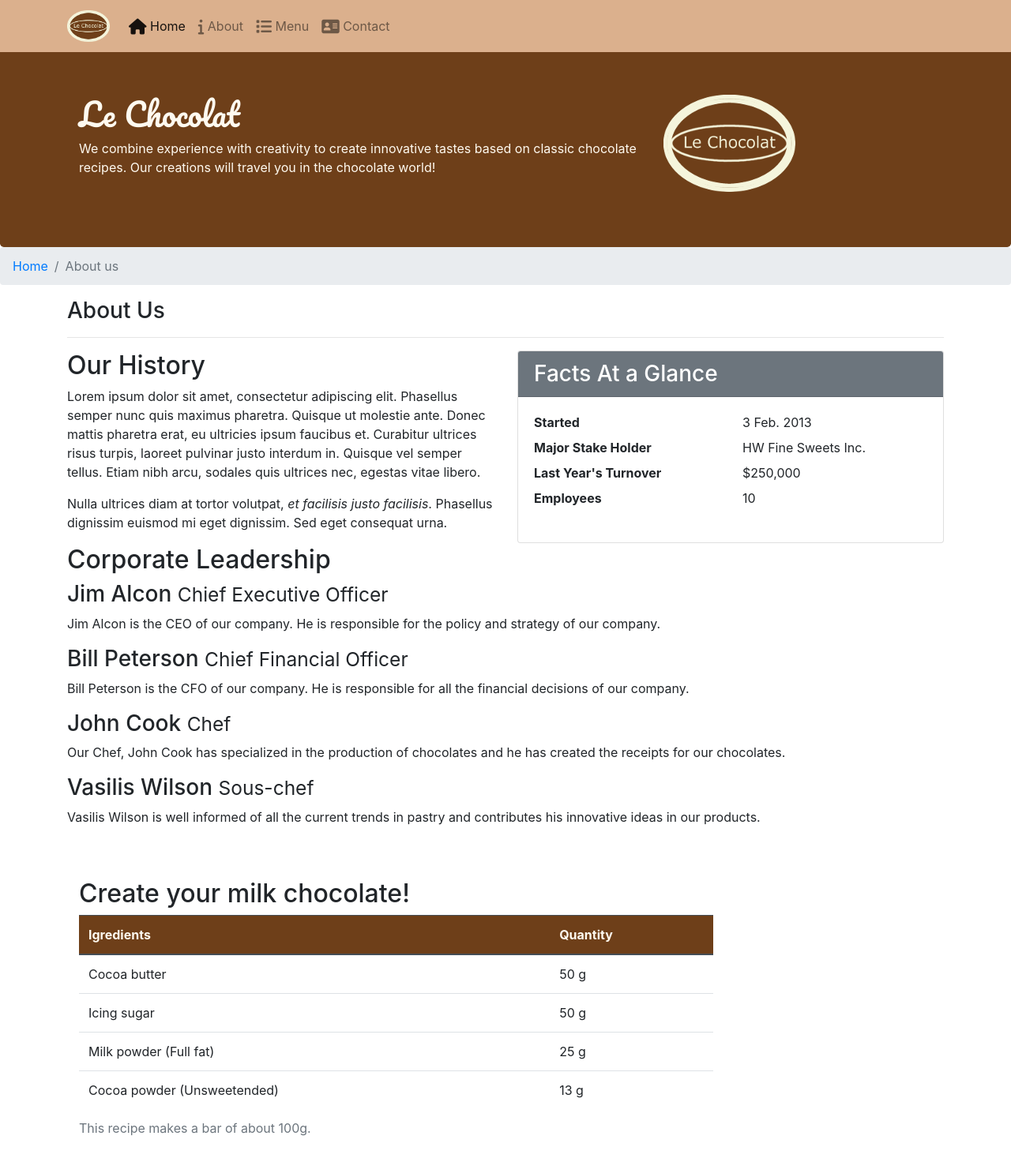
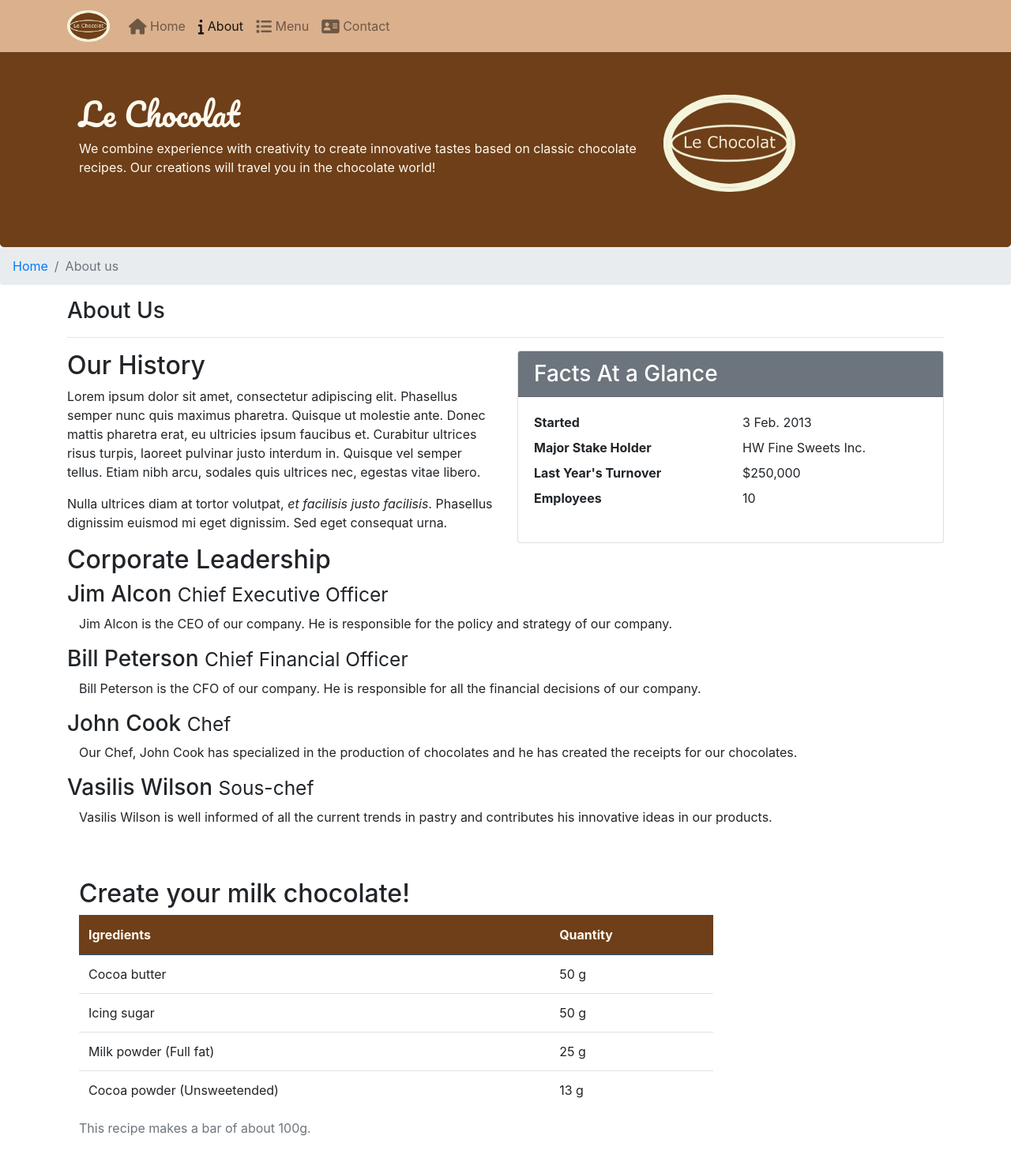
Before and after one commit to charap199/lechocolat, a plain HTML site: page aboutus.html in a window 1280 px wide. Shown: the top 1472 px of the page at 79% size. Drawn offline with nearby package versions, Linux system fonts and the light colour scheme.

Commit message:
Bootstrap Assignment 1 Task 3

```diff
--- a/aboutus.html
+++ b/aboutus.html
@@ -26,9 +26,9 @@
             </button>
             <div class="collapse navbar-collapse" id="Navbar">
                 <ul class="navbar-nav">
-                    <li class="nav-item active"><a class="nav-link" href="./index.html"><span class="fa fa-home fa-lg"></span>
+                    <li class="nav-item "><a class="nav-link" href="./index.html"><span class="fa fa-home fa-lg"></span>
                             Home</a></li>
-                    <li class="nav-item"><a class="nav-link" href="#"><span
+                    <li class="nav-item active"><a class="nav-link" href="#"><span
                                 class="fa fa-info fa-lg"></span> About</a></li>
                     <li class="nav-item"><a class="nav-link" href="#"><span class="fa fa-list fa-lg"></span> Menu</a>
                     </li>
@@ -102,16 +102,16 @@
             <div class="col-12">
                 <h2>Corporate Leadership</h2>
                 <h3>Jim Alcon <small>Chief Executive Officer </small></h3>
-                <p>Jim Alcon is the CEO of our company. He is responsible for the policy and strategy of our company.
+                <p class="col d-none d-sm-block">Jim Alcon is the CEO of our company. He is responsible for the policy and strategy of our company.
                 </p>
                 <h3>Bill Peterson <small>Chief Financial Officer </small></h3>
-                <p>Bill Peterson is the CFO of our company. He is responsible for all the financial decisions of our
+                <p class="col d-none d-sm-block">Bill Peterson is the CFO of our company. He is responsible for all the financial decisions of our
                     company. </p>
                 <h3>John Cook <small>Chef</small></h3>
-                <p>Our Chef, John Cook has specialized in the production of chocolates and he has created the receipts
+                <p class="col d-none d-sm-block">Our Chef, John Cook has specialized in the production of chocolates and he has created the receipts
                     for our chocolates. </p>
                 <h3>Vasilis Wilson <small>Sous-chef </small></h3>
-                <p>Vasilis Wilson is well informed of all the current trends in pastry and contributes his innovative
+                <p class="col d-none d-sm-block">Vasilis Wilson is well informed of all the current trends in pastry and contributes his innovative
                     ideas in our products. </p>
             </div>
         </div>
```
